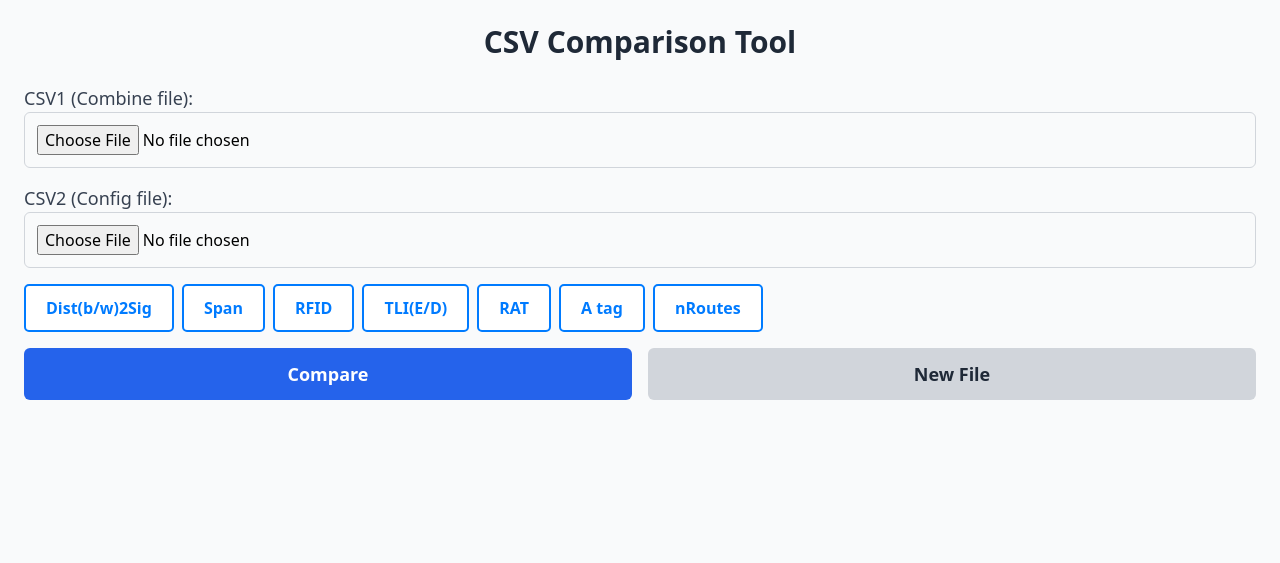
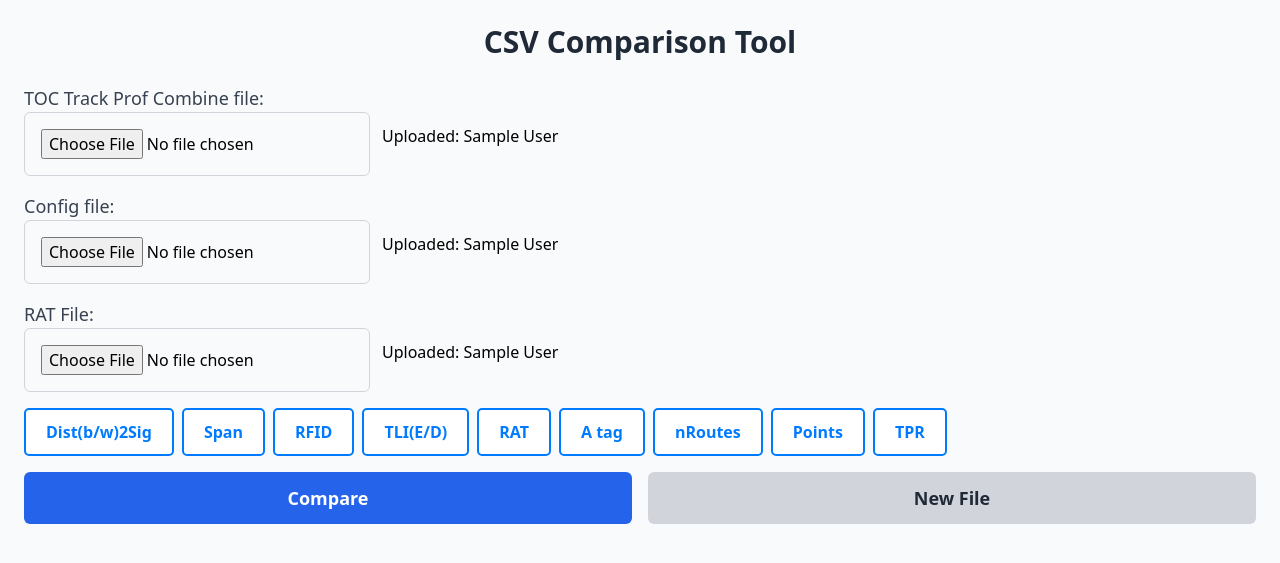
Before and after one commit to BharatSingh09/Com_verifier, a Flask app: page / in a window 1280 px wide. Shown: the top 563 px of the page. Run offline with Flask 3, Linux system fonts and the light colour scheme; the visitor is signed in with stand-in values (Sample User, id 1); some libraries are stand-ins or nearby versions.

Commit message:
Update index.html

```diff
--- a/templates/index.html
+++ b/templates/index.html
@@ -8,6 +8,29 @@
 
     <script src="https://cdn.tailwindcss.com"></script>
     <style>
+        .button-group label {
+            position: relative;
+        }
+        .button-group label::after {
+            content: attr(title);
+            position: absolute;
+            bottom: 125%;
+            left: 50%;
+            transform: translateX(-50%);
+            background-color: #333;
+            color: white;
+            padding: 6px 10px;
+            border-radius: 5px;
+            opacity: 0;
+            pointer-events: none;
+            white-space: nowrap;
+            transition: opacity 0.2s;
+            font-size: 0.85rem;
+        }
+        .button-group label:hover::after {
+            opacity: 1;
+        }
+
         .button-group {
             display: flex;
             gap: 8px;
@@ -48,42 +71,79 @@
 
         <form method="post" enctype="multipart/form-data" class="space-y-4">
             <div>
-                <label for="csv1_file" class="block text-lg text-gray-700">CSV1 (Combine file):</label>
-                <input type="file" name="csv1_file" id="csv1_file"
-                accept=".csv,text/csv"
-                class="w-full p-3 border border-gray-300 rounded-md focus:outline-none focus:ring-2 focus:ring-blue-500" />
+                <label for="csv1_file" class="block text-lg text-gray-700">TOC Track Prof Combine file:</label>
+                <div class="flex">
+                    <div>
+                        <input type="file" name="csv1_file" id="csv1_file"
+                        accept=".csv,text/csv"
+                        class=" p-4 border border-gray-300 rounded-md focus:outline-none focus:ring-2 focus:ring-blue-500" />
+                    </div>
+                    <div>
+                        {% if session.csv1_name %}
+                            <p class="text-m text-black-600 p-3 ">Uploaded: {{ session.csv1_name }}</p>
+                        {% endif %}
+                    </div>
+                </div>
             </div>
-
             <div>
-                <label for="csv2_file" class="block text-lg text-gray-700">CSV2 (Config file):</label>
-                <input type="file" name="csv2_file" id="csv2_file"
-                accept=".csv,text/csv"
-                class="w-full p-3 border border-gray-300 rounded-md focus:outline-none focus:ring-2 focus:ring-blue-500" />
+                <label for="csv2_file" class="block text-lg text-gray-700">Config file:</label>
+                <div class="flex">
+                    <div>
+                        <input type="file" name="csv2_file" id="csv2_file"
+                        accept=".csv,text/csv"
+                        class=" p-4 border border-gray-300 rounded-md focus:outline-none focus:ring-2 focus:ring-blue-500" />
+                    </div>
+                    <div>
+                        {% if session.csv2_name %}
+                            <p class="text-m text-black-600 p-3 ">Uploaded: {{ session.csv2_name }}</p>
+                        {% endif %}
+                    </div>
+                </div>
+            </div>
+            <div>
+                <label for="RAT_file" class="block text-lg text-gray-700">RAT File:</label>
+                <div class="flex">
+                    <div>
+                        <input type="file" name="RAT_file" id="RAT_file"
+                        accept=".csv,text/csv"
+                        class=" p-4 border border-gray-300 rounded-md focus:outline-none focus:ring-2 focus:ring-blue-500" />
+                    </div>
+                    <div>
+                        {% if session.rat_name %}
+                            <p class="text-m text-black-600 p-3 ">Uploaded: {{ session.rat_name }}</p>
+                        {% endif %}
+                    </div>
+                </div>
             </div>
             <div class="button-group">
-                <input type="radio" id="btn1" name="selected" value="1" >
-                <label for="btn1">Dist(b/w)2Sig</label>
+                <input type="radio" id="btn1" name="selected" value="1">
+                <label for="btn1" title="Compare distances between Entry and Exit signals">Dist(b/w)2Sig</label>
 
                 <input type="radio" id="btn2" name="selected" value="2">
-                <label for="btn2">Span</label>
+                <label for="btn2" title="Compare Span from profSpan and ssp dist">Span</label>
 
                 <input type="radio" id="btn3" name="selected" value="3">
-                <label for="btn3">RFID</label>
+                <label for="btn3" title="Verify RFID Tag sequence w">RFID</label>
 
                 <input type="radio" id="btn4" name="selected" value="4">
-                <label for="btn4">TLI(E/D)</label>
+                <label for="btn4" title="Compare TLI Encoder and Decoder data of config">TLI(E/D)</label>
 
                 <input type="radio" id="btn5" name="selected" value="5">
-                <label for="btn5">RAT</label>
+                <label for="btn5" title="Check RAT data ">RAT</label>
 
                 <input type="radio" id="btn6" name="selected" value="6">
-                <label for="btn6">A tag</label>
+                <label for="btn6" title="Validate A-Tag mapping">A tag</label>
 
                 <input type="radio" id="btn7" name="selected" value="7">
-                <label for="btn7">nRoutes</label>
+                <label for="btn7" title="Compare nRoute signal id and Aspect">nRoutes</label>
 
+                <input type="radio" id="btn8" name="selected" value="8">
+                <label for="btn8" title="Compare Points data from Rat to config">Points</label>
+
+                <input type="radio" id="btn9" name="selected" value="9">
+                <label for="btn9" title="Compare TPR data from Rat to config">TPR</label>
             </div>
-            <div class="flex gap-4">
+                        <div class="flex gap-4">
                 <button type="submit" class="flex-1 py-3 bg-blue-600 text-white text-lg font-semibold rounded-md hover:bg-blue-700 focus:outline-none focus:ring-2 focus:ring-blue-500 focus:ring-opacity-50">Compare</button>
                 <button type="submit" name="new_file" value="new_file"
                     class="flex-1 py-3 bg-gray-300 text-gray-800 text-lg font-semibold rounded-md hover:bg-gray-400">
@@ -97,6 +157,9 @@
         {% if error %}
             <p class="mt-4 text-red-600 text-lg text-center">{{ error }}</p>
         {% endif %}
+        {%if message%}
+            <p class="mt-4 text-lg text-center">{{ message }}</p>
+        {% endif%}
 
         {% if result_data %}
         <h2 class="text-2xl font-semibold text-gray-800 mt-8 mb-4 text-center">Comparison Result</h2>
```
